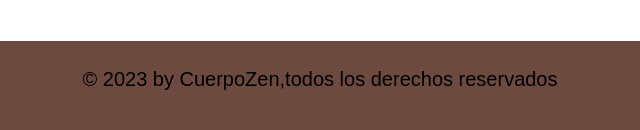
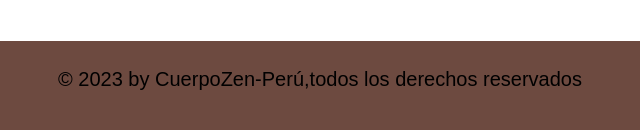
Before and after one commit to Angelopi23/CuerpoZen, a plain HTML site: page index.html in a window 1280 px wide. Shown: the part 3955-4085 px from the top of the page, 640-1280 px from the left. Drawn offline with nearby package versions, Linux system fonts and the light colour scheme.

Commit message:
modifico copyright

```diff
--- a/index.html
+++ b/index.html
@@ -477,7 +477,7 @@
 </div>
 
 <div class="copyright">
-    <p>  © 2023 by CuerpoZen,todos los derechos reservados </p>
+    <p>  © 2023 by CuerpoZen-Perú,todos los derechos reservados </p>
 </div>
 
 
```
